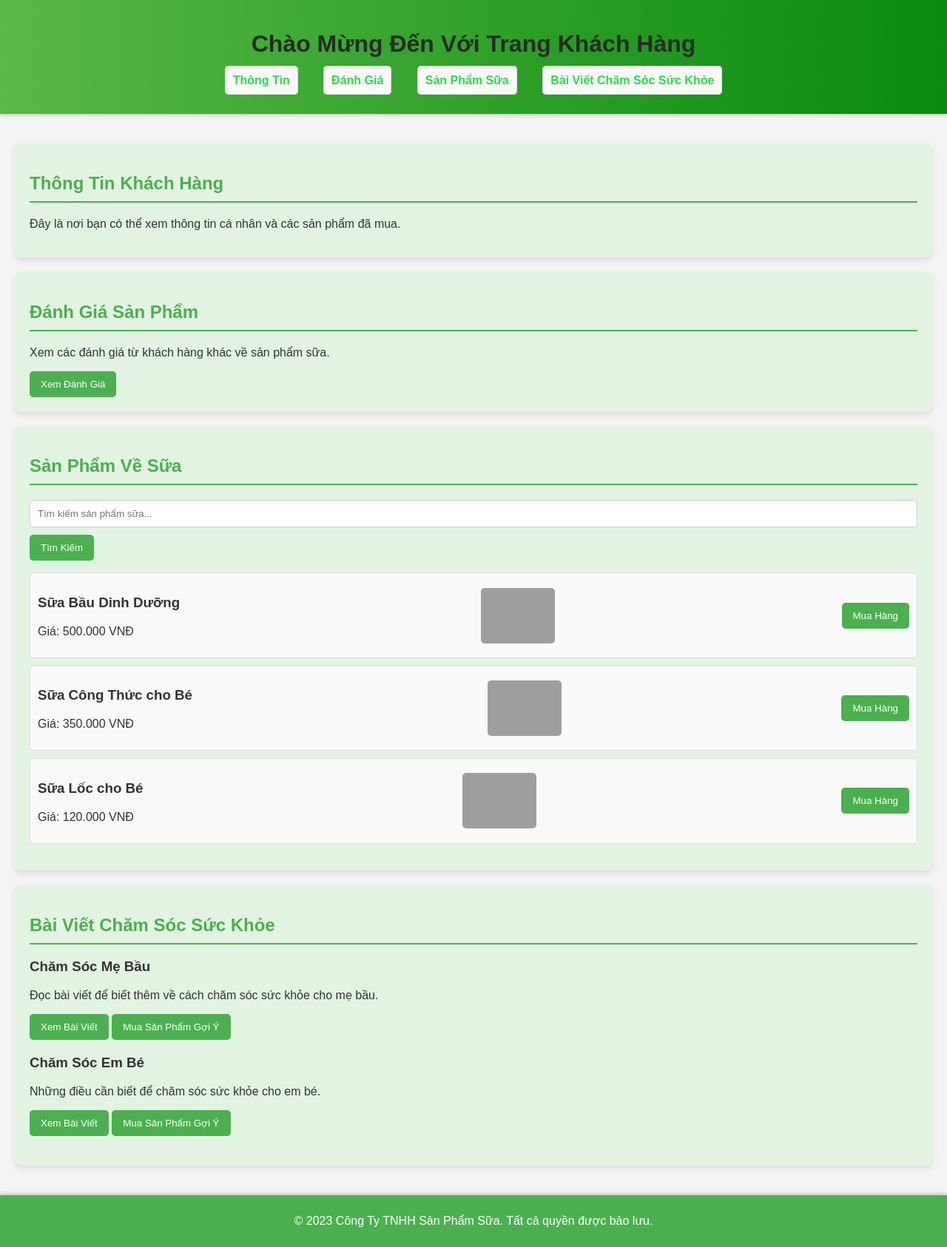
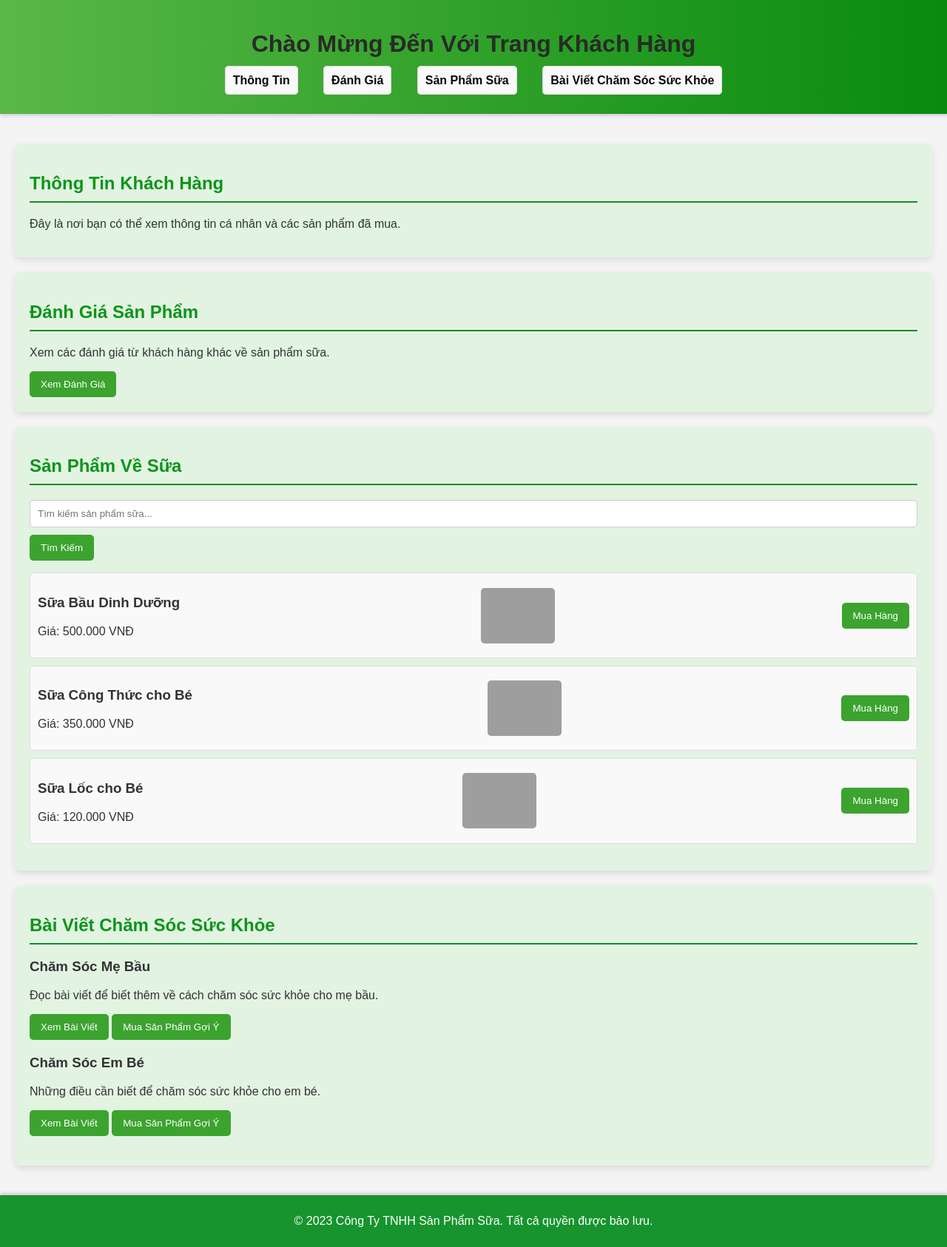
Before and after one commit to MinhAnh5852/Cuahangsuachomevabe, a Django app: page /Khachhang/ in a window 1280 px wide. Shown: the whole page at 74% size. Run offline with Django 5.2, Linux system fonts and the light colour scheme; grey boxes are pictures that could not be loaded.

Commit message:
đợt 1

```diff
--- a/Khachhang/templates/Khachhang/khachhang.html
+++ b/Khachhang/templates/Khachhang/khachhang.html
@@ -28,7 +28,7 @@
             margin: 0 15px;
         }
         nav ul li a {
-            color: rgb(46, 219, 74);
+            color: rgb(10, 9, 9);
             text-decoration: none;
             font-weight: bold;
             transition: color 0.3s;
@@ -47,8 +47,8 @@
             box-shadow: 0 4px 10px rgba(0, 0, 0, 0.1);
         }
         h2 {
-            color: #4CAF50;
-            border-bottom: 2px solid #4CAF50;
+            color: #0b9519;
+            border-bottom: 2px solid #158b2b;
             padding-bottom: 10px;
         }
         input[type="text"] {
@@ -60,11 +60,11 @@
             transition: border-color 0.3s;
         }
         input[type="text"]:focus {
-            border-color: #4CAF50;
+            border-color: #cff0d0;
             outline: none;
         }
         button {
-            background: #4CAF50;
+            background: #3ca32f;
             color: rgb(255, 255, 255);
             border: none;
             padding: 10px 15px;
@@ -103,7 +103,7 @@
         footer {
             text-align: center;
             padding: 10px 0;
-            background: #4CAF50;
+            background: #17942e;
             color: white;
             position: relative;
             bottom: 0;
```
